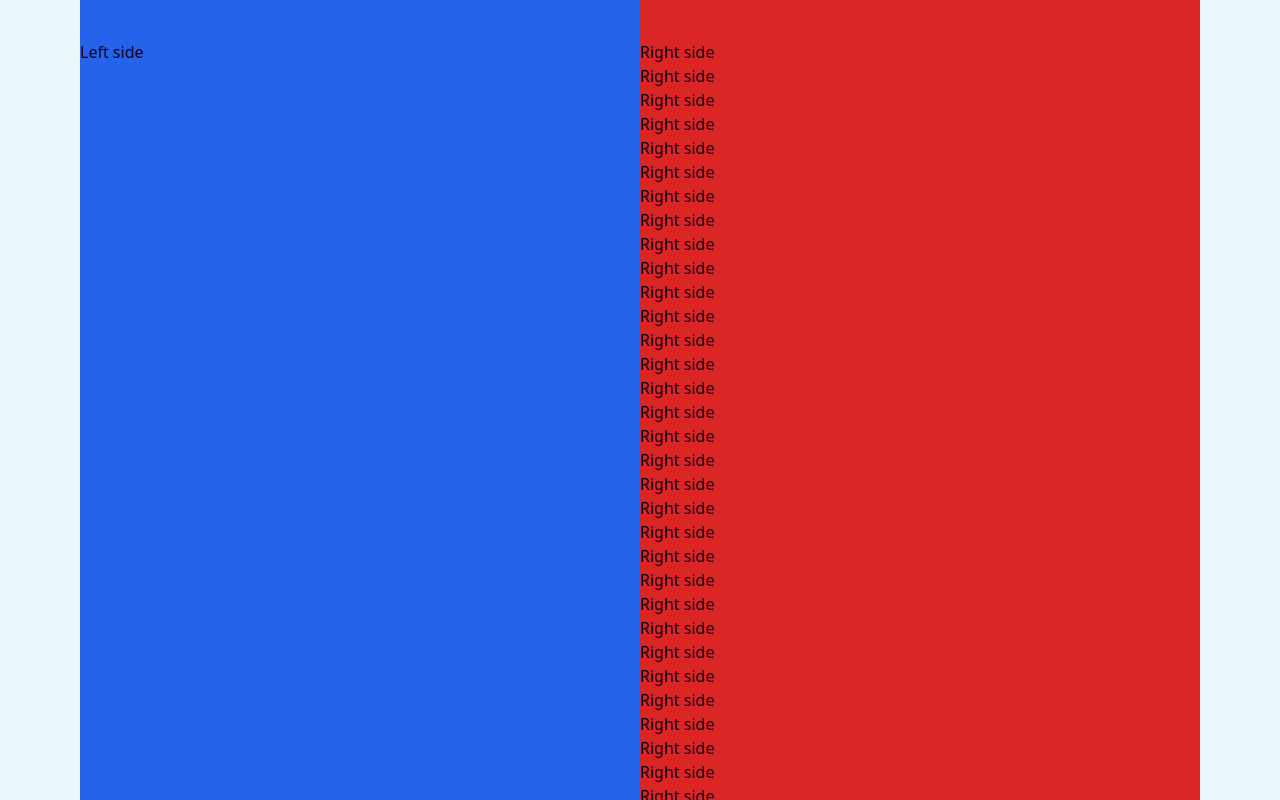
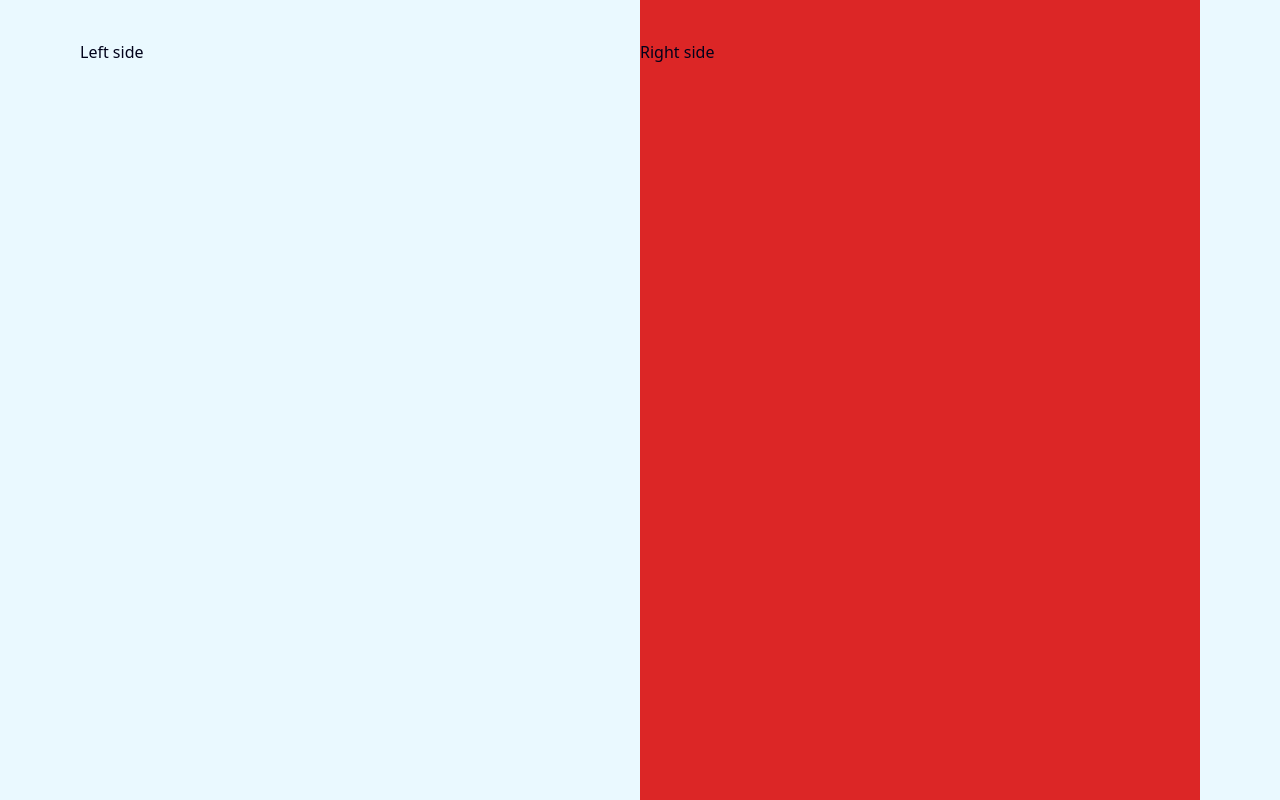
Before and after one commit to avi-2-avi/avi-landing-v2, a Nuxt app: page / in a window 1280 px wide. Built offline with nearby package versions, Linux system fonts and the light colour scheme.

Commit message:
chore: hide scrollbar and overflow for normal page

```diff
--- a/pages/index.vue
+++ b/pages/index.vue
@@ -4,61 +4,11 @@
   >
     <div class="container mx-auto px-20 grid grid-cols-2 h-screen">
       <div class="overflow-hidden">
-        <p class="bg-blue-600 h-screen py-10">Left side</p>
+        <p class="h-screen py-10">Left side</p>
       </div>
       <div
         class="bg-red-600 overflow-y-auto scrollbar-hidden scroll-smooth py-10"
       >
-        <p>Right side</p>
-        <p>Right side</p>
-        <p>Right side</p>
-        <p>Right side</p>
-        <p>Right side</p>
-        <p>Right side</p>
-        <p>Right side</p>
-        <p>Right side</p>
-        <p>Right side</p>
-        <p>Right side</p>
-        <p>Right side</p>
-        <p>Right side</p>
-        <p>Right side</p>
-        <p>Right side</p>
-        <p>Right side</p>
-        <p>Right side</p>
-        <p>Right side</p>
-        <p>Right side</p>
-        <p>Right side</p>
-        <p>Right side</p>
-        <p>Right side</p>
-        <p>Right side</p>
-        <p>Right side</p>
-        <p>Right side</p>
-        <p>Right side</p>
-        <p>Right side</p>
-        <p>Right side</p>
-        <p>Right side</p>
-        <p>Right side</p>
-        <p>Right side</p>
-        <p>Right side</p>
-        <p>Right side</p>
-        <p>Right side</p>
-        <p>Right side</p>
-        <p>Right side</p>
-        <p>Right side</p>
-        <p>Right side</p>
-        <p>Right side</p>
-        <p>Right side</p>
-        <p>Right side</p>
-        <p>Right side</p>
-        <p>Right side</p>
-        <p>Right side</p>
-        <p>Right side</p>
-        <p>Right side</p>
-        <p>Right side</p>
-        <p>Right side</p>
-        <p>Right side</p>
-        <p>Right side</p>
-        <p>Right side</p>
         <p>Right side</p>
       </div>
     </div>
@@ -69,4 +19,13 @@
 .scrollbar-hidden::-webkit-scrollbar {
   display: none;
 }
+
+/* For Firefox */
+.scrollbar-hidden {
+  scrollbar-width: none;
+}
+
+body {
+  overflow-y: hidden; /* Avoid showing vertical scrollbar*/
+}
 </style>
```
